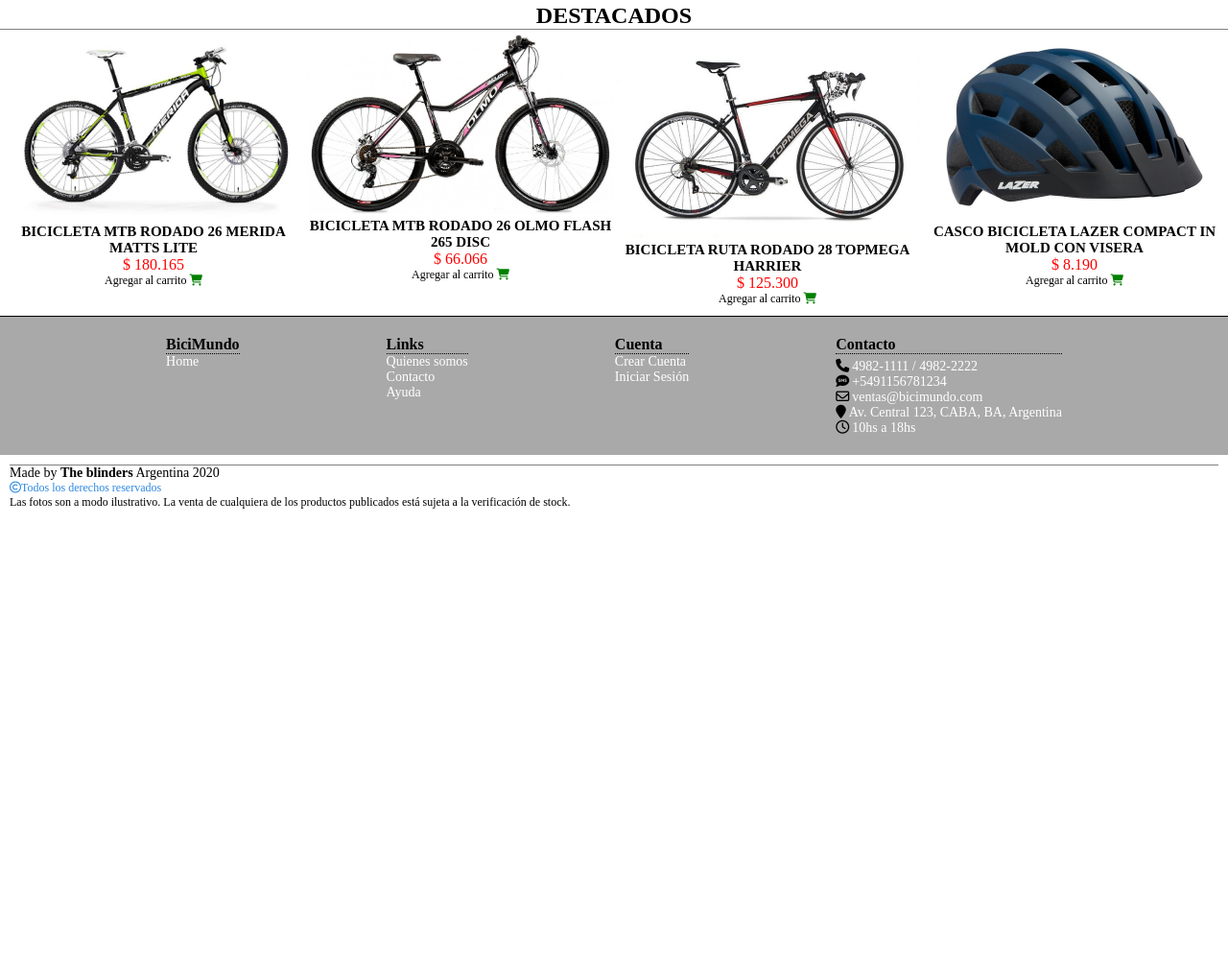
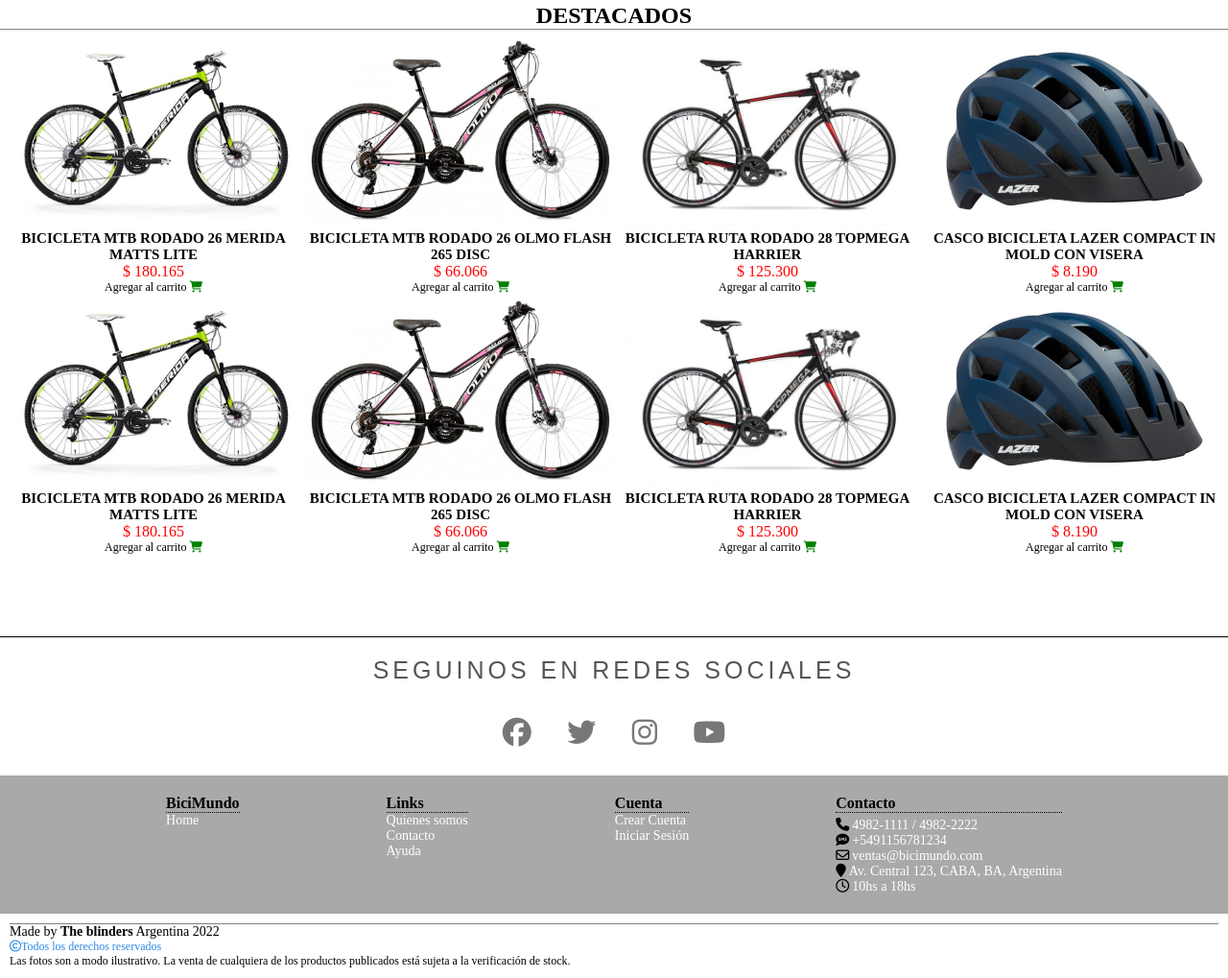
Before and after one commit to josuepontecorvo/Grupo_5_TheBlinders-Sprint2, a website: page views/index.html in a window 1280 px wide. Shown: the part 654-1673 px from the top of the page at 96% size. Before the commit the page ends 1195 px from the top, so only its background shows below. Drawn offline with Linux system fonts and the light colour scheme.

Commit message:
Agregado: seguinos en redes sociales al footer

```diff
--- a/public/css/style.css
+++ b/public/css/style.css
@@ -131,6 +131,7 @@
     width: 90vw;
     text-align: center;
     margin: 0 auto;
+    transition: all 0.5s;
 }
 
 main .destacados article:hover {
@@ -142,6 +143,8 @@
 
 main .destacados article img {
     width: 100%;
+    height: 200px;
+    object-fit: contain;
 }
 
 main .destacados article h3 {
@@ -165,6 +168,49 @@
 footer {
     border-top: 1px solid black;
     margin: 10px 0;
+}
+
+.social-media h5 {
+    font-family: sans-serif;
+    font-size:25px;
+    letter-spacing: 4px;
+    text-align: center;
+    font-weight: normal;
+    padding: 20px 0 20px 0;
+    color:#555;
+}
+
+.social-media-icon {
+    text-align: center;
+    padding-bottom: 15px;
+    font-size: 30px;
+}
+
+.social-media-icon i {
+    color:#777;
+    margin: 10px;
+    padding: 5px;
+}
+
+.social-media-icon i:hover {
+    box-shadow: 0 0 10px black;
+    border-radius: 5px;
+}
+
+.social-media-icon i.fa-brands.fa-facebook:hover {
+    color:#3b5998;
+}
+
+.social-media-icon i.fa-brands.fa-twitter:hover {
+    color: #00acee;
+}
+
+.social-media-icon i.fa-brands.fa-instagram:hover {
+    color: #f14843;
+}
+
+.social-media-icon i.fa-brands.fa-youtube:hover {
+    color: #f00;
 }
 
 .top-footer {
@@ -263,6 +309,10 @@
         font-weight: bold;
     }
 
+    .destacados {
+        height: 1200px;
+    }
+
     main .destacados-products {
         display: flex;
         flex-wrap: wrap;
@@ -314,6 +364,10 @@
         width: 30%;
     }
 
+    .destacados {
+        height: 650px;
+    }
+
     main .destacados-products article {
         width: 25%;
     }
--- a/views/index.html
+++ b/views/index.html
@@ -102,11 +102,64 @@
                         <i class="fa-solid fa-cart-shopping"></i>
                     </p>
                 </article>
+                <article>
+                    <figure>
+                        <img src="/images/bicicletaRodado26meridaMattsLite1.jpg" alt="image-destacados">
+                    </figure>
+                    <h3 class="destacados-products-model">BICICLETA MTB RODADO 26 MERIDA MATTS LITE</h3>
+                    <p class="destacados-products-price">$ 180.165</p>
+                    <p class="destacados-products-cart">
+                        Agregar al carrito
+                        <i class="fa-solid fa-cart-shopping"></i>
+                    </p>
+                </article>
+                <article>
+                    <figure>
+                        <img src="/images/bicicletaRodado26olmoFlash265disc1.jpg" alt="image-destacados">
+                    </figure>
+                    <h3 class="destacados-products-model">BICICLETA MTB RODADO 26 OLMO FLASH 265 DISC</h3>
+                    <p class="destacados-products-price">$ 66.066</p>
+                    <p class="destacados-products-cart">
+                        Agregar al carrito
+                        <i class="fa-solid fa-cart-shopping"></i>
+                    </p>
+                </article>
+                <article>
+                    <figure>
+                        <img src="/images/bicicletaRodado28TopmegaHarrier1.jpeg" alt="image-destacados">
+                    </figure>
+                    <h3 class="destacados-products-model">BICICLETA RUTA RODADO 28 TOPMEGA HARRIER</h3>
+                    <p class="destacados-products-price">$ 125.300</p>
+                    <p class="destacados-products-cart">
+                        Agregar al carrito
+                        <i class="fa-solid fa-cart-shopping"></i>
+                    </p>
+                </article>
+                <article>
+                    <figure>
+                        <img src="/images/cascoLazerCompact1.jpg" alt="image-destacados">
+                    </figure>
+                    <h3 class="destacados-products-model">CASCO BICICLETA LAZER COMPACT IN MOLD CON VISERA</h3>
+                    <p class="destacados-products-price"> $ 8.190</p>
+                    <p class="destacados-products-cart">
+                        Agregar al carrito
+                        <i class="fa-solid fa-cart-shopping"></i>
+                    </p>
+                </article>
             </div>
         </section>
 
     </main>
     <footer>
+        <section class="social-media">
+            <h5>SEGUINOS EN REDES SOCIALES</h5>
+            <div class="social-media-icon">
+                <a href="https://es-la.facebook.com" target="_blanck"><i class="fa-brands fa-facebook"></i></a>
+                <a href="https://twitter.com/?lang=es" target="_blanck"><i class="fa-brands fa-twitter"></i></a>
+                <a href="https://www.instagram.com/" target="_blanck"><i class="fa-brands fa-instagram"></i></a>
+                <a href="https://www.youtube.com/" target="_blanck"><i class="fa-brands fa-youtube"></i></a>
+            </div>
+        </section>
         <div class="top-footer">
             <section class="top-footer-section-bicimundo">
                 <h4>BiciMundo</h4>
@@ -141,7 +194,7 @@
             </section>
         </div>
         <div class="bottom-footer">
-            <p class="copyright-1">Made by <strong>The blinders</strong> Argentina 2020</p>
+            <p class="copyright-1">Made by <strong>The blinders</strong> Argentina 2022</p>
             <p class="copyright-2"><i class="fa-regular fa-copyright"></i>Todos los derechos reservados</p>
             <p class="copyright-3">Las fotos son a modo ilustrativo. La venta de cualquiera de los productos publicados está sujeta a la verificación de stock.</p>
         </div>
```
